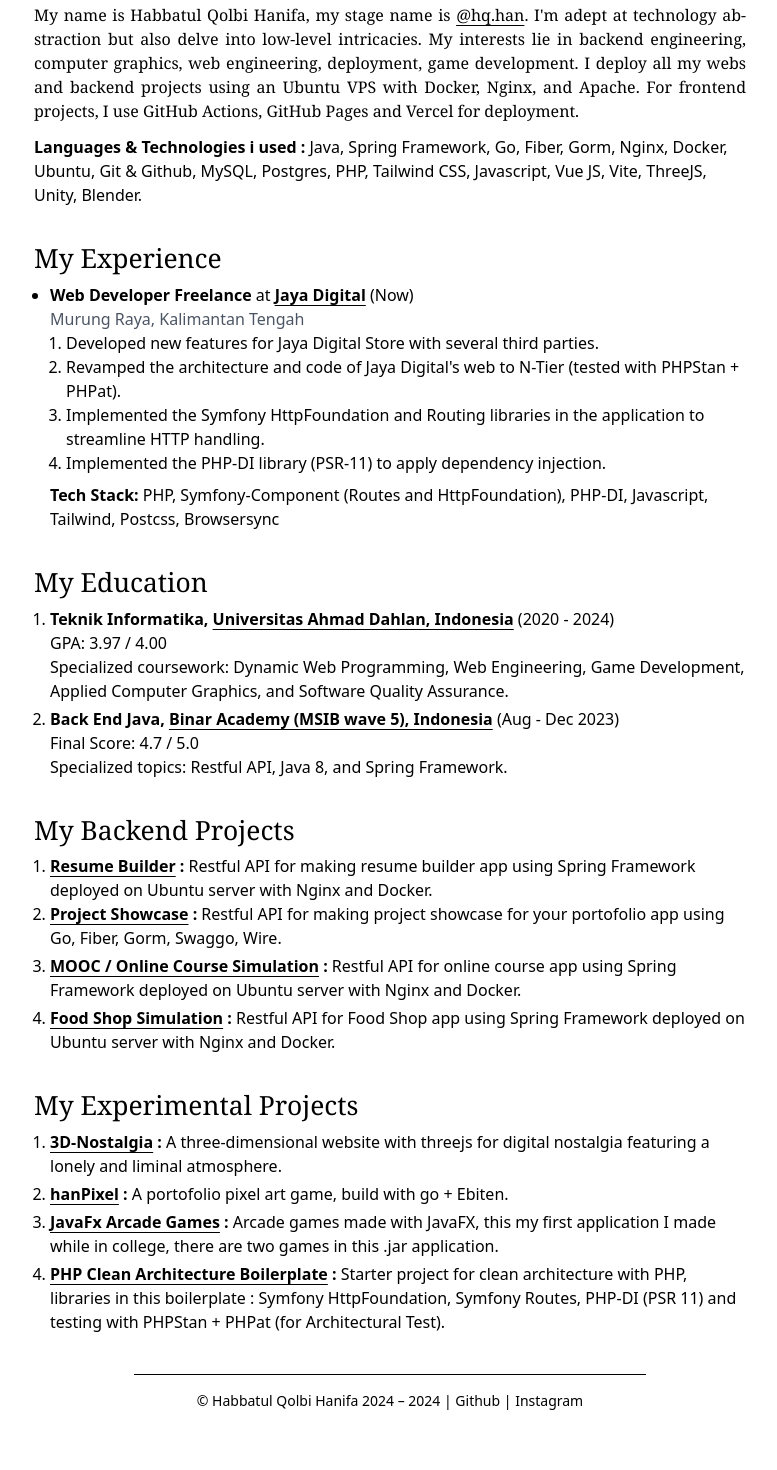
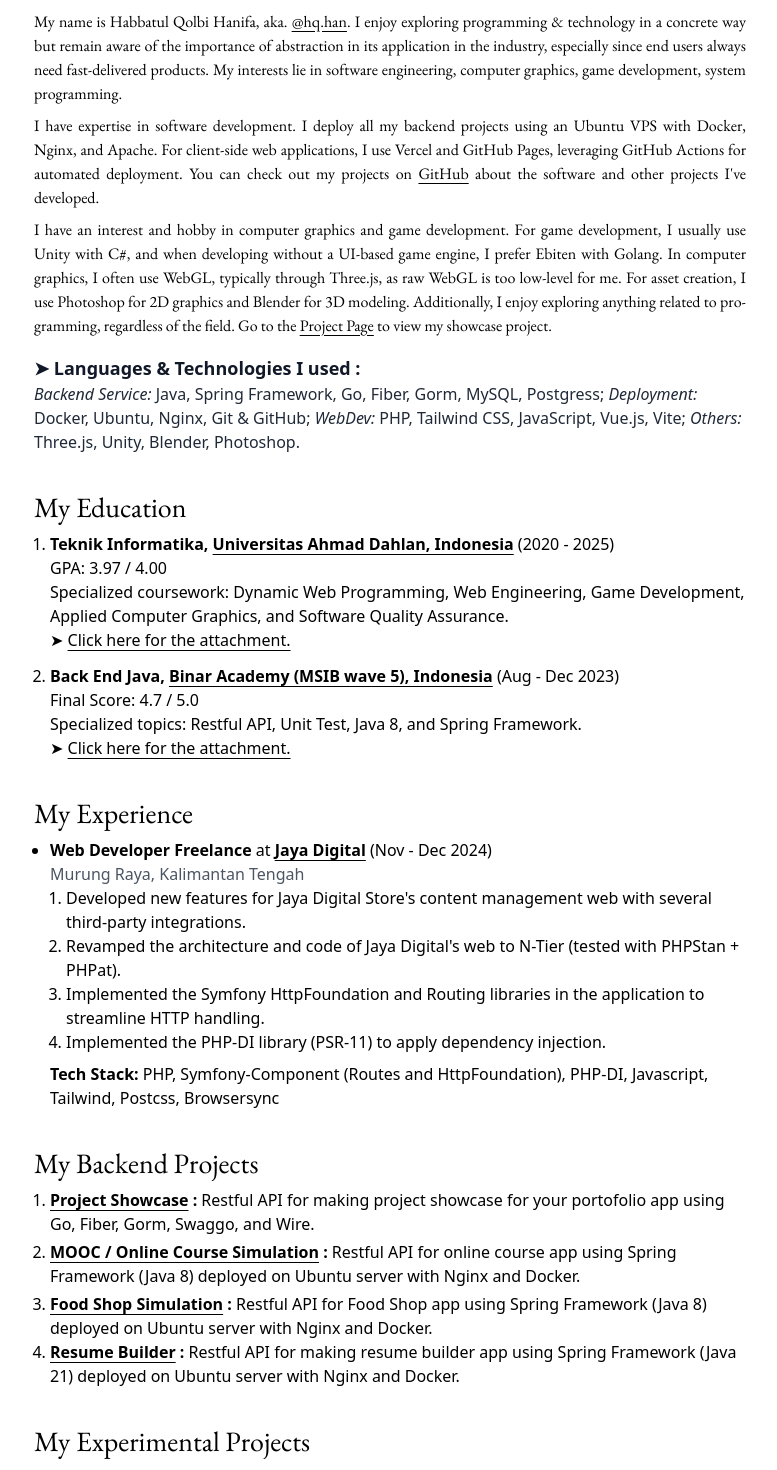
Before and after one commit to Habbatul/Minimalism-Portofolio, a Vue app: page / in a window 1280 px wide. Shown: the part 160-1630 px from the top of the page, without its empty margins (250-1027 px from the left). Before the commit the page ends 1603 px from the top, so only its background shows below. Built offline with nearby package versions, Linux system fonts and the light colour scheme.

Commit message:
Update Portofolio web

```diff
--- a/index.html
+++ b/index.html
@@ -6,6 +6,10 @@
     <meta name="viewport" content="width=device-width, initial-scale=1.0" />
     <meta name="description" content="Habbatul Qolbi Hanifa's portfolio. Explore some of the projects I have worked on.">
     <title>Habbatul's Portofolio Web</title>
+    <link rel="preconnect" href="https://fonts.googleapis.com">
+    <link rel="preconnect" href="https://fonts.gstatic.com" crossorigin>
+    <link href="https://fonts.googleapis.com/css2?family=EB+Garamond:wght@400;500;600;700;800&display=swap" rel="stylesheet">
+
   </head>
   <body>
     <div id="app"></div>
--- a/src/components/main/Main.vue
+++ b/src/components/main/Main.vue
@@ -1,5 +1,11 @@
 <template>
-        <nav class="px-5 2xl:text-[1.08rem]">
+
+
+    <div class="absolute top-20 w-full">
+          <div class="flex content-center justify-center font-bold text-red-500 text-[0.6rem]"></div>
+    </div>
+
+    <nav class="px-5 2xl:text-[1.08rem]">
       <div class="mt-3 border-b-[0.1rem] max-w-md 2xl:max-w-[29rem] mx-auto border-black text-black p-4">
         <ul class="flex space-x-4 justify-center font-serif">
           <li>
@@ -22,9 +28,9 @@
       <slot></slot>
     </div>
 
-    <footer class="px-5">
+    <footer class="px-1">
       <div class="text-sm 2xl:text-[0.9rem] text-center mt-3 border-t-[0.1rem] max-w-lg mx-auto border-black text-black p-4 my-4">
-        <span class="cursor-pointer hover:underline underline-offset-4">© Habbatul Qolbi Hanifa</span> 2024 – {{ getCurrentYear() }} |  <a href="https://github.com/Habbatul" class="hover:underline underline-offset-4">Github</a> |  <a href="https://www.instagram.com/hq.han/" class="hover:underline underline-offset-4">Instagram</a>
+        <span class="cursor-pointer hover:underline underline-offset-4">© Habbatul Qolbi H.</span> 2024 – {{ getCurrentYear() }} |  <a href="https://github.com/Habbatul" class="hover:underline underline-offset-4">Github</a> | <a href="https://www.linkedin.com/in/habbatul/" class="hover:underline underline-offset-4">Linkedin</a>
       </div>
     </footer>
 </template>
--- a/src/views/Contact.vue
+++ b/src/views/Contact.vue
@@ -1,10 +1,10 @@
 <template>
     <div class="container max-w-lg mx-auto p-7 mt-4 text-lg">
         <div class="w-fit mx-auto px-2">
-        <p class="font-serif text-[1.65rem] mb-2 2xl:text-[1.75rem] 2xl:mb-[0.65rem]">
+    <p class="font-garamond text-[1.75rem] 2xl:text-[1.9rem] mb-3">
         Contact Me
         </p>
-        <p class="font-serif text-[1.08rem] leading-[1.5rem]">You can see my content and contact me through several social media below.</p>
+        <p class="font-garamond text-[1.22rem] leading-[1.5rem]">You can see my content and contact me through several social media below.</p>
         <ul class="list-disc text-[1rem] md:text-[1.08rem] pl-4 my-4">
             <li><a href="https://www.linkedin.com/in/habbatul/" target="_blank" class="font-serif hover:text-red-600">Linkedin : <span class="underline underline-offset-2">Habbatul Qolbi H</span></a></li>
             <li><a href="https://github.com/Habbatul" target="_blank" class="font-serif hover:text-red-600">Github : <span class="underline underline-offset-2">Habbatul</span></a></li>
@@ -13,11 +13,11 @@
         </ul>
         </div>
 
-        <p class="px-2 font-serif text-[1.65rem] 2xl:text-[1.75rem] mb-3 mt-10 ">More...</p>
+        <p class="px-2 font-garamond text-[1.75rem] 2xl:text-[1.9rem] mb-3 mt-10 ">More...</p>
         <div class="px-2">
             <ul class="list-disc pl-4">
                 <li>
-                    <p class="font-serif text-[0.9rem] leading-5 text-black">For more information use curl on Uri like below.</p>
+                    <p class="font-garamond text-[1.05rem] leading-5 text-black">For more information use curl on Uri like below.</p>
                 </li>
                 <div class="ml-[-1rem] relative border border-[#cac8c5] bg-gray-100 rounded-md mt-2 overflow-hidden">
                     <div class="overflow-x-auto">
@@ -27,7 +27,7 @@
                     </div>
                 </div>
                 <li>
-                    <p class="font-serif text-[0.9rem] leading-5 text-black mt-3 md:mt-[0.85rem]">To get specific information use query param 'input'.</p>
+                    <p class="font-garamond text-[1.05rem] leading-5 text-black mt-3 md:mt-[0.85rem]">To get specific information use query param 'input'.</p>
                 </li>
                 <div class="ml-[-1rem] relative border border-[#cac8c5] bg-gray-100 rounded-md mt-2 overflow-hidden">
                     <div class="overflow-x-auto">
@@ -37,7 +37,7 @@
                     </div>
                 </div>
                 <li>
-                    <p class="font-serif text-[0.9rem] leading-5 text-black mt-3 md:mt-[0.85rem]">To send me a message, use curl like example below (not working yet).</p>
+                    <p class="font-garamond text-[1.05rem] leading-5 text-black mt-3 md:mt-[0.85rem]">To send me a message, use curl like example below (not working yet).</p>
                 </li>
                 <div class="ml-[-1rem] relative border border-[#cac8c5] bg-gray-100 rounded-md mt-2 overflow-hidden">
                     <div class="overflow-x-auto">
@@ -47,7 +47,7 @@
                     </div>
                 </div>
                 <li>
-                    <p class="font-serif text-[0.9rem] leading-5 text-black mt-3 md:mt-[0.85rem]">If you use powershell in windows, use curl.exe because curl in PowerShell is an alias for Invoke-WebRequest.</p>
+                    <p class="font-garamond text-[1.05rem] leading-5 text-black mt-3 md:mt-[0.85rem]">If you use powershell in windows, use curl.exe because curl in PowerShell is an alias for Invoke-WebRequest.</p>
                 </li>
                 <div class="ml-[-1rem] relative border border-[#cac8c5] bg-gray-100 rounded-md mt-2 overflow-hidden">
                     <div class="overflow-x-auto">
@@ -58,11 +58,8 @@
                 </div>
             </ul>
         </div>
+    </div>
 
-
-
-
-    </div>
 </template>
 
 <script>
--- a/src/views/Home.vue
+++ b/src/views/Home.vue
@@ -1,18 +1,52 @@
 <template>
   <div class="max-w-3xl mx-auto p-7 mt-4 2xl:text-[1.08rem] 2xl:max-w-[53rem] 2xl:mb-4">
-    <h1 class="text-[1.93rem] font-serif mb-1 2xl:text-[2.1rem]">About Me</h1>
-    <p class="font-serif text-justify" style="hyphens: auto;-webkit-hyphens: auto;-ms-hyphens: auto;">My name is Habbatul Qolbi Hanifa, my stage name is <a href="" class="underline underline-offset-4 underline-offset-4-offset-4 hover:text-red-600">@hq.han</a>. I'm adept at technology abstraction but also delve into low-level intricacies. My interests lie in backend engineering, computer graphics, web engineering, deployment, game development. I deploy all my webs and backend projects using an Ubuntu VPS with Docker, Nginx, and Apache. For frontend projects, I use GitHub Actions, GitHub Pages and Vercel for deployment.</p>
-    <p class="mb-8 mt-3"><strong>Languages & Technologies i used : </strong> Java, Spring Framework, Go, Fiber, Gorm, Nginx, Docker, Ubuntu, Git & Github, MySQL, Postgres, PHP, Tailwind CSS, Javascript, Vue JS, Vite, ThreeJS, Unity, Blender.</p>
+    <h1 class="text-[2.2rem] font-garamond mb-1 2xl:text-[2.3rem]">About Me</h1>
+    <div class="text-[1.2rem] leading-[1.65rem] md:text-base 2xl:text-[1.25rem] 2xl:leading-[1.8rem]">
+      <p class="font-garamond text-justify mb-2" style="hyphens: auto;-webkit-hyphens: auto;-ms-hyphens: auto;">My name is Habbatul Qolbi Hanifa, aka. <a href="" class="underline underline-offset-4 hover:text-red-600">@hq.han</a>. I enjoy exploring programming & technology in a concrete way but remain aware of the importance of abstraction in its application in the industry, especially since end users always need fast-delivered products. My interests lie in software engineering, computer graphics, game development, system programming.</p>
+      <p class="font-garamond text-justify mb-2" style="hyphens: auto;-webkit-hyphens: auto;-ms-hyphens: auto;">I have expertise in software development. I deploy all my backend projects using an Ubuntu VPS with Docker, Nginx, and Apache. For client-side web applications, I use Vercel and GitHub Pages, leveraging GitHub Actions for automated deployment. You can check out my projects on <a href="https://github.com/Habbatul" class="underline underline-offset-4 hover:text-red-600">GitHub</a> about the software and other projects I've developed.</p>
+      <p class="font-garamond text-justify" style="hyphens: auto;-webkit-hyphens: auto;-ms-hyphens: auto;">I have an interest and hobby in computer graphics and game development. For game development, I usually use Unity with C#, and when developing without a UI-based game engine, I prefer Ebiten with Golang. In computer graphics, I often use WebGL, typically through Three.js, as raw WebGL is too low-level for me. For asset creation, I use Photoshop for 2D graphics and Blender for 3D modeling. Additionally, I enjoy exploring anything related to programming, regardless of the field. Go to the  <router-link to="/project" class="underline underline-offset-4 hover:text-red-600">Project Page</router-link> to view my showcase project.</p>
+    </div>
+    <p class="mb-8 mt-4 text-gray-800">
+        <span class="font-semibold text-base md:text-lg text-gray-900">&#10148; Languages & Technologies I used : </span><br>
+        <span class="font-medium italic">Backend Service:</span> Java, Spring Framework, Go, Fiber, Gorm, MySQL, Postgress;
+        <span class="font-medium italic">Deployment:</span> Docker, Ubuntu, Nginx, Git & GitHub;
+        <span class="font-medium italic">WebDev:</span> PHP, Tailwind CSS, JavaScript, Vue.js, Vite;
+        <span class="font-medium italic">Others:</span> Three.js, Unity, Blender, Photoshop.
+    </p>
 
-    <p class="font-serif text-[1.65rem] 2xl:text-[1.75rem] mb-1">
+    <p class="font-garamond text-[1.75rem] 2xl:text-[1.9rem] mb-1">
+      My Education
+    </p>
+    <ul class="list-decimal pl-4 mb-4">
+      <li class="mb-3">
+        <strong>Teknik Informatika, <a href="https://uad.ac.id/" target="_blank" class="underline underline-offset-4 hover:text-red-600">Universitas Ahmad Dahlan, Indonesia</a></strong> (2020 - 2025)
+        <br />
+        GPA: 3.97 / 4.00
+        <br />
+        Specialized coursework: Dynamic Web Programming, Web Engineering, Game Development, Applied Computer Graphics, and Software Quality Assurance.
+        <br />
+        &#10148; <a href="https://drive.google.com/file/d/1Cpg-E5taBI22envGrPCF8cEx8NJ9oCuY/view?usp=sharing" target="_blank" class="underline underline-offset-4 hover:text-red-600">Click here for the attachment.</a>
+      </li>
+      <li class="mt-1">
+        <strong>Back End Java, <a href="https://www.binaracademy.com/" target="_blank" class="underline underline-offset-4 hover:text-red-600">Binar Academy (MSIB wave 5), Indonesia</a></strong> (Aug - Dec 2023)
+        <br />
+        Final Score: 4.7 / 5.0
+        <br />
+        Specialized topics: Restful API, Unit Test, Java 8, and Spring Framework.
+        <br />
+        &#10148; <a href="https://drive.google.com/file/d/1vAnfe2E8op39FulabDXq4812YI_DkFi5/view?usp=sharing" target="_blank" class="underline underline-offset-4 hover:text-red-600">Click here for the attachment.</a>
+      </li>
+    </ul>
+
+    <p class="font-garamond text-[1.75rem] 2xl:text-[1.9rem] mt-8 mb-1">
       My Experience
     </p>
     <ul class="list-disc pl-4 mb-4">
       <li>
-        <strong>Web Developer Freelance</strong> at <strong><a href="https://jayadigital.tech/" target="_blank" class="underline underline-offset-4 hover:text-red-600">Jaya Digital</a></strong> (Now)
+        <strong>Web Developer Freelance</strong> at <strong><a href="https://jayadigital.tech/" target="_blank" class="underline underline-offset-4 hover:text-red-600">Jaya Digital</a></strong> (Nov - Dec 2024)
         <p class="text-gray-600 text-base">Murung Raya, Kalimantan Tengah</p>
         <ul class="list-decimal pl-4 mb-2 mt-">
-          <li>Developed new features for Jaya Digital Store with several third parties.</li>
+          <li>Developed new features for Jaya Digital Store's content management web with several third-party integrations.</li>
           <li>Revamped the architecture and code of Jaya Digital's web to N-Tier (tested with PHPStan + PHPat).</li>
           <li>Implemented the Symfony HttpFoundation and Routing libraries in the application to streamline HTTP handling.</li>
           <li>Implemented the PHP-DI library (PSR-11) to apply dependency injection.</li>
@@ -20,42 +54,25 @@
         <span><strong>Tech Stack:</strong> PHP, Symfony-Component (Routes and HttpFoundation), PHP-DI, Javascript, Tailwind, Postcss, Browsersync</span>
       </li>
     </ul>
-    <p class="font-serif text-[1.65rem] 2xl:text-[1.75rem] mt-8 mb-1">
-      My Education
-    </p>
-    <ul class="list-decimal pl-4 mb-4">
-      <li>
-        <strong>Teknik Informatika, <a href="https://uad.ac.id/" target="_blank" class="underline underline-offset-4 hover:text-red-600">Universitas Ahmad Dahlan, Indonesia</a></strong> (2020 - 2024)
-        <br />
-        GPA: 3.97 / 4.00
-        <br />
-        Specialized coursework: Dynamic Web Programming, Web Engineering, Game Development, Applied Computer Graphics, and Software Quality Assurance.
-      </li>
-      <li class="mt-1">
-        <strong>Back End Java, <a href="https://www.binaracademy.com/" target="_blank" class="underline underline-offset-4 hover:text-red-600">Binar Academy (MSIB wave 5), Indonesia</a></strong> (Aug - Dec 2023)
-        <br />
-        Final Score: 4.7 / 5.0
-        <br />
-        Specialized topics: Restful API, Java 8, and Spring Framework.
-      </li>
-    </ul>
-    <p class="font-serif text-[1.65rem] 2xl:text-[1.75rem] mt-8 mb-1">
+
+    <p class="font-garamond text-[1.75rem] 2xl:text-[1.9rem] mt-8 mb-1">
       My Backend Projects
     </p>
     <ul class="list-decimal pl-4 mb-4">
-      <li><strong><a href="https://github.com/Habbatul/resumebuilder" target="_blank" class="underline underline-offset-4 hover:text-red-600">Resume Builder</a> :</strong> Restful API for making resume builder app using Spring Framework deployed on Ubuntu server with Nginx and Docker.</li>
-      <li><strong><a href="https://github.com/Habbatul/ProjectShowcase" target="_blank" class="underline underline-offset-4 hover:text-red-600">Project Showcase</a> :</strong> Restful API for making project showcase for your portofolio app using Go, Fiber, Gorm, Swaggo, Wire.</li>
-      <li class="mt-1"><strong><a href="https://github.com/Habbatul/FinalProjectMOOC" target="_blank" class="underline underline-offset-4 hover:text-red-600">MOOC / Online Course Simulation</a> :</strong> Restful API for online course app using Spring Framework deployed on Ubuntu server with Nginx and Docker.</li>
-      <li class="mt-1"><strong><a href="https://github.com/Habbatul/BinarFud" target="_blank" class="underline underline-offset-4 hover:text-red-600">Food Shop Simulation</a> :</strong> Restful API for Food Shop app using Spring Framework deployed on Ubuntu server with Nginx and Docker.</li>
+      <li><strong><a href="https://github.com/Habbatul/ProjectShowcase" target="_blank" class="underline underline-offset-4 hover:text-red-600">Project Showcase</a> :</strong> Restful API for making project showcase for your portofolio app using Go, Fiber, Gorm, Swaggo, and Wire.</li>
+      <li class="mt-1"><strong><a href="https://github.com/Habbatul/FinalProjectMOOC" target="_blank" class="underline underline-offset-4 hover:text-red-600">MOOC / Online Course Simulation</a> :</strong> Restful API for online course app using Spring Framework (Java 8) deployed on Ubuntu server with Nginx and Docker.</li>
+      <li class="mt-1"><strong><a href="https://github.com/Habbatul/BinarFud" target="_blank" class="underline underline-offset-4 hover:text-red-600">Food Shop Simulation</a> :</strong> Restful API for Food Shop app using Spring Framework (Java 8) deployed on Ubuntu server with Nginx and Docker.</li>
+      <li><strong><a href="https://github.com/Habbatul/resumebuilder" target="_blank" class="underline underline-offset-4 hover:text-red-600">Resume Builder</a> :</strong> Restful API for making resume builder app using Spring Framework (Java 21) deployed on Ubuntu server with Nginx and Docker.</li>
     </ul>
-    <p class="font-serif text-[1.65rem] 2xl:text-[1.75rem] mt-8 mb-1">
+
+    <p class="font-garamond text-[1.75rem] 2xl:text-[1.9rem] mt-8 mb-1">
       My Experimental Projects
     </p>
     <ul class="list-decimal pl-4">
-      <li class="mt-1"><strong><a href="https://github.com/Habbatul/3D-Nostalgia" target="_blank" class="underline underline-offset-4 hover:text-red-600">3D-Nostalgia</a> :</strong> A three-dimensional website with threejs for digital nostalgia featuring a lonely and liminal atmosphere.</li>
+      <li class="mt-1"><strong><a href="https://github.com/Habbatul/3D-Nostalgia" target="_blank" class="underline underline-offset-4 hover:text-red-600">3D-Nostalgia</a> :</strong> A three-dimensional website with webgl-threejs for digital nostalgia featuring a lonely and liminal atmosphere.</li>
+      <li class="mt-1"><strong><a href="https://github.com/Habbatul/indehell" target="_blank" class="underline underline-offset-4 hover:text-red-600">Indehell Profile Web</a> :</strong> A three-dimensional website for a clothing brand called <a class="underline underline-offset-4 hover:text-red-600" href="https://www.instagram.com/indehellstudio/">Indehell</a>, built using webgl-threejs, .glb compression with draco and meshopt.</li>
       <li class="mt-1"><strong><a href="https://github.com/Habbatul/hanPixel" target="_blank" class="underline underline-offset-4 hover:text-red-600">hanPixel</a> :</strong> A portofolio pixel art game, build with go + Ebiten.</li>
       <li class="mt-1"><strong><a href="https://github.com/Habbatul/JavaFX-ArcadeGames" target="_blank" class="underline underline-offset-4 hover:text-red-600">JavaFx Arcade Games</a> :</strong> Arcade games made with JavaFX, this my first application I made while in college, there are two games in this .jar application.</li>
-      <li class="mt-1"><strong><a href="https://github.com/Habbatul/phpCA-Starter" target="_blank" class="underline underline-offset-4 hover:text-red-600">PHP Clean Architecture Boilerplate</a> :</strong> Starter project for clean architecture with PHP, libraries in this boilerplate : Symfony HttpFoundation, Symfony Routes, PHP-DI (PSR 11) and testing with PHPStan + PHPat (for Architectural Test).</li>
     </ul>
   </div>
 </template>
--- a/src/views/Project.vue
+++ b/src/views/Project.vue
@@ -1,6 +1,6 @@
 <template>
   <div class="mb-1 2xl:mb-3">
-    <h1 class="font-serif text-4xl text-center mt-6">My Project</h1>
+    <h1 class="font-garamond text-4xl text-center mt-6">My Project</h1>
     <p class="font-serif text-[0.93rem] leading-[1.3rem] md:text-base max-w-[38rem] text-center mt-4 px-3 mx-auto">
       Some projects I built during my programming journey. You can filter the projects below and visit a project by clicking on its image. Klick the description to see detail of the projects you want to know.
     </p>
--- a/tailwind.config.js
+++ b/tailwind.config.js
@@ -1,13 +1,15 @@
 /** @type {import('tailwindcss').Config} */
 export default {
-  purge: [],
-  purge: ['./index.html', './src/**/*.{vue,js,ts,jsx,tsx}'],
-   darkMode: false, // or 'media' or 'class'
+  content: ['./index.html', './src/**/*.{vue,js,ts,jsx,tsx}'],
   theme: {
-     extend: {},
+    extend: {
+      fontFamily: {
+        garamond: ['"EB Garamond"', 'serif'],
+      },
+    },
   },
   variants: {
     extend: {},
   },
   plugins: [],
- }
+};
```
Lines whose indentation alone changed are shown as unchanged.
